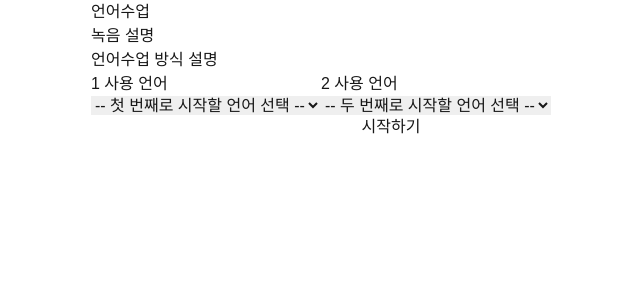
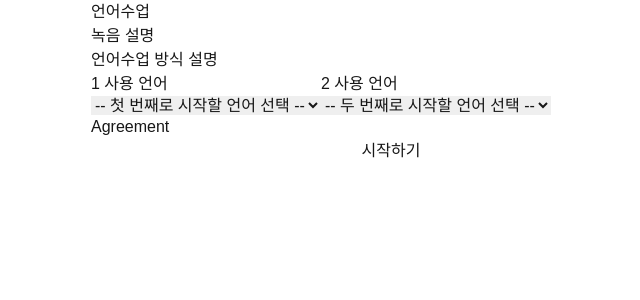
Before and after one commit to someone-to-speak/OnePeak, a Next.js app: page /lesson in a window 1280 px wide. Shown: the top 300 px of the page, without its empty margins (249-889 px from the left). Built offline with nearby package versions, Linux system fonts and the light colour scheme.

Commit message:
add: 녹음동의 컴포넌트 생성

```diff
--- a/src/app/lesson/page.tsx
+++ b/src/app/lesson/page.tsx
@@ -1,5 +1,6 @@
 "use client";
 
+import Agreement from "@/components/Agreement";
 import React, { useState } from "react";
 
 const lessonPage = () => {
@@ -44,6 +45,7 @@ const lessonPage = () => {
             </select>
           </div>
         </div>
+        <Agreement />
         <button>시작하기</button>
       </form>
     </>
--- /dev/null
+++ b/src/components/Agreement.tsx
@@ -0,0 +1,7 @@
+import React from "react";
+
+const Agreement = () => {
+  return <div>Agreement</div>;
+};
+
+export default Agreement;
```
